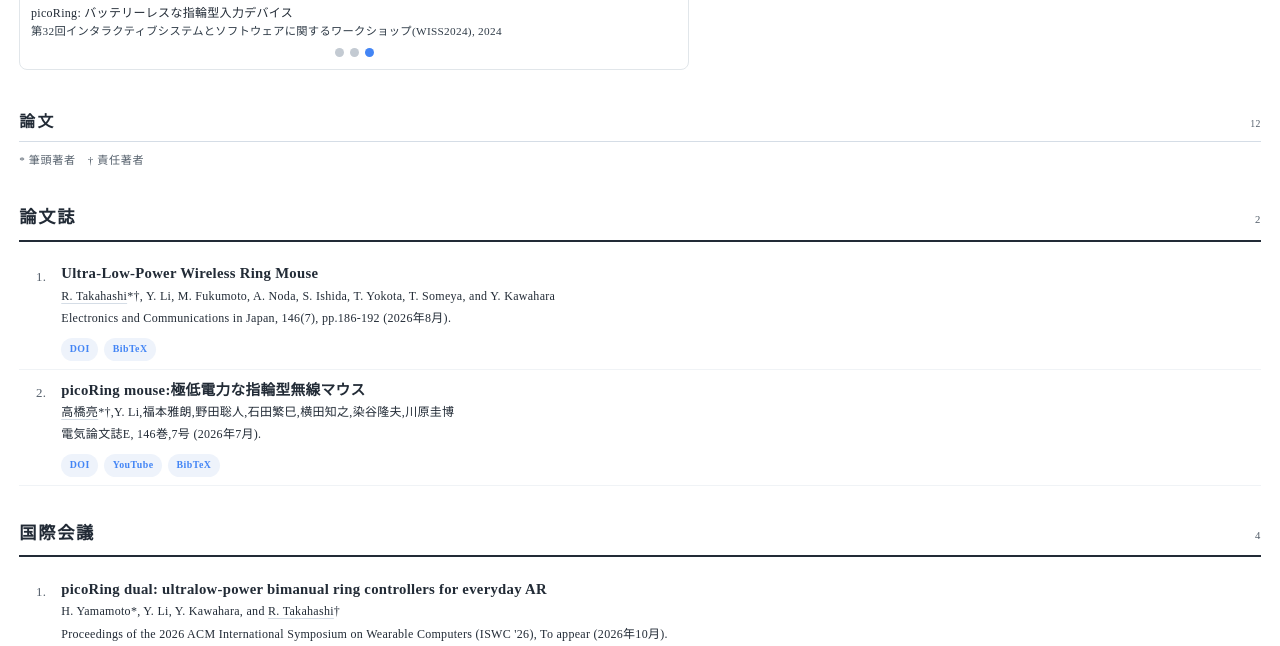
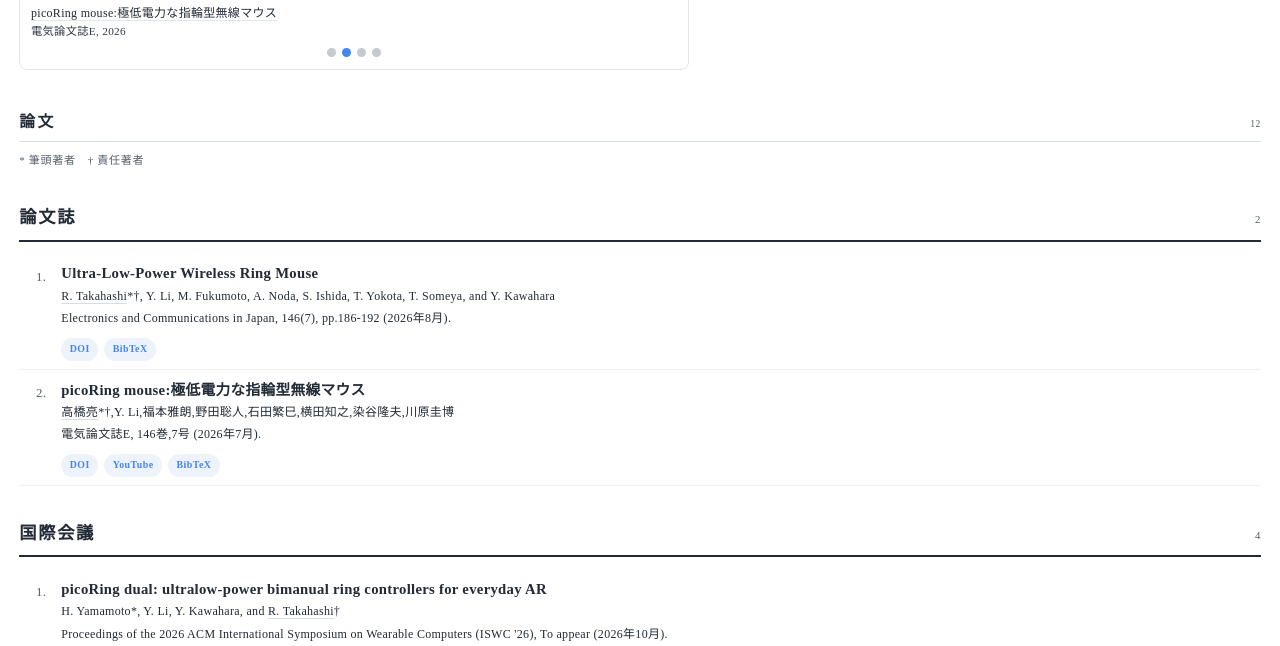
Before and after one commit to takahashiryo/takahashiryo.github.io, a Jekyll site: the page built from _pages/ja-research-low-power-wearable.html, in a window 1280 px wide and 900 px high, scrolled down 351 px, cut to the strip 254-900 px from the top of the window. Built offline with Jekyll 4.4.1, drawn with Linux system fonts in a browser that asks for light colours.

Commit message:
極低電力ウェアラブルの動画に TelemetRing を追加（テーマごとに本数を指定可能に）
profile.yml の videos で詳細ページ上部の動画本数を指定できる（既定 3）。このテーマは 4。

Co-Authored-By: Claude Fable 5.1 <noreply@anthropic.com>

```diff
--- a/_data/profile.yml
+++ b/_data/profile.yml
@@ -57,6 +57,7 @@ research:
         - "为了让贴附于皮肤的皮肤器件保持轻薄柔软并紧贴皮肤，用把强电磁场约束在皮肤近旁的蜿蜒线圈衣服，在人体周围构建表面型的无线通信与供电网络，以与有线连接同等的高可靠性，对皮肤器件进行无线供电与通信。"
   - id: "low-power-wearable"
     image: "low-power-wearable.jpg"
+    videos: 4          # 詳細ページ上部に出す動画の本数（既定 3）。TelemetRing まで出す
     match: ["picoring", "telemetring", "wristband", "ring-based", "ring mouse",
             "ring controller", "tinymouse", "thumb-to-index", "rings",
             "指輪", "リストバンド", "マウス", "キーボード"]
--- a/_includes/page_research.html
+++ b/_includes/page_research.html
@@ -26,11 +26,13 @@
     新しい順に並べる。出すのはサムネイルで、1秒ごとに切り替わり、押すとその場で再生する（JS）。同じ動画を複数の論文が指していても1回だけ。動画が1本も無いテーマは
     従来どおり論文の一枚絵のスライドにする。
   {%- endcomment -%}
+  {%- comment %} 本数の上限は profile.yml の videos（既定 3） {% endcomment -%}
+  {%- assign vmax = r.videos | default: 3 -%}
   {%- assign nvid = 0 -%}
   {%- assign vseen = "|" -%}
   {%- capture vslides -%}
     {%- for p in site.data.publications -%}
-      {%- if nvid < 3 -%}
+      {%- if nvid < vmax -%}
         {%- assign yt = site.data.youtube[p.title] -%}
         {%- if yt -%}
           {%- assign vid = "" -%}
```
